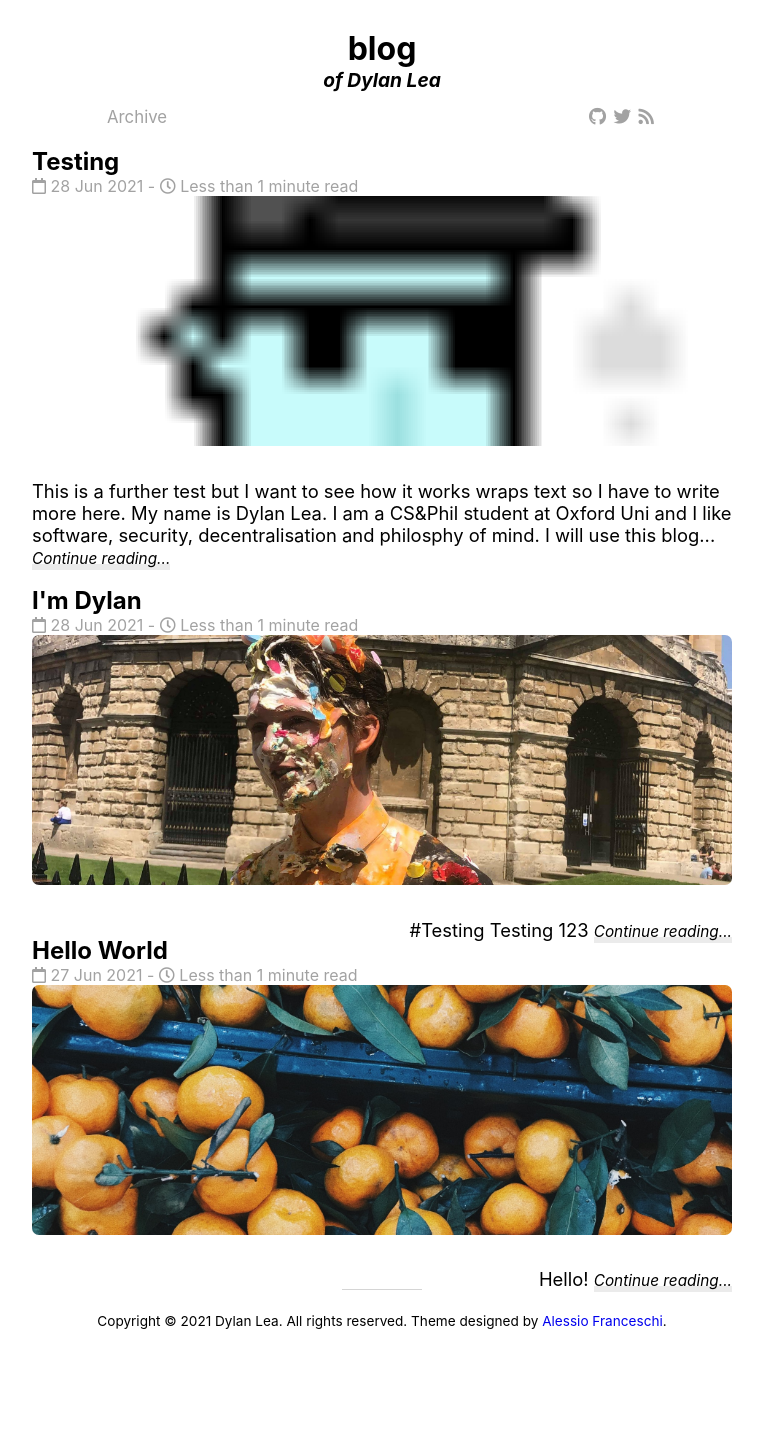
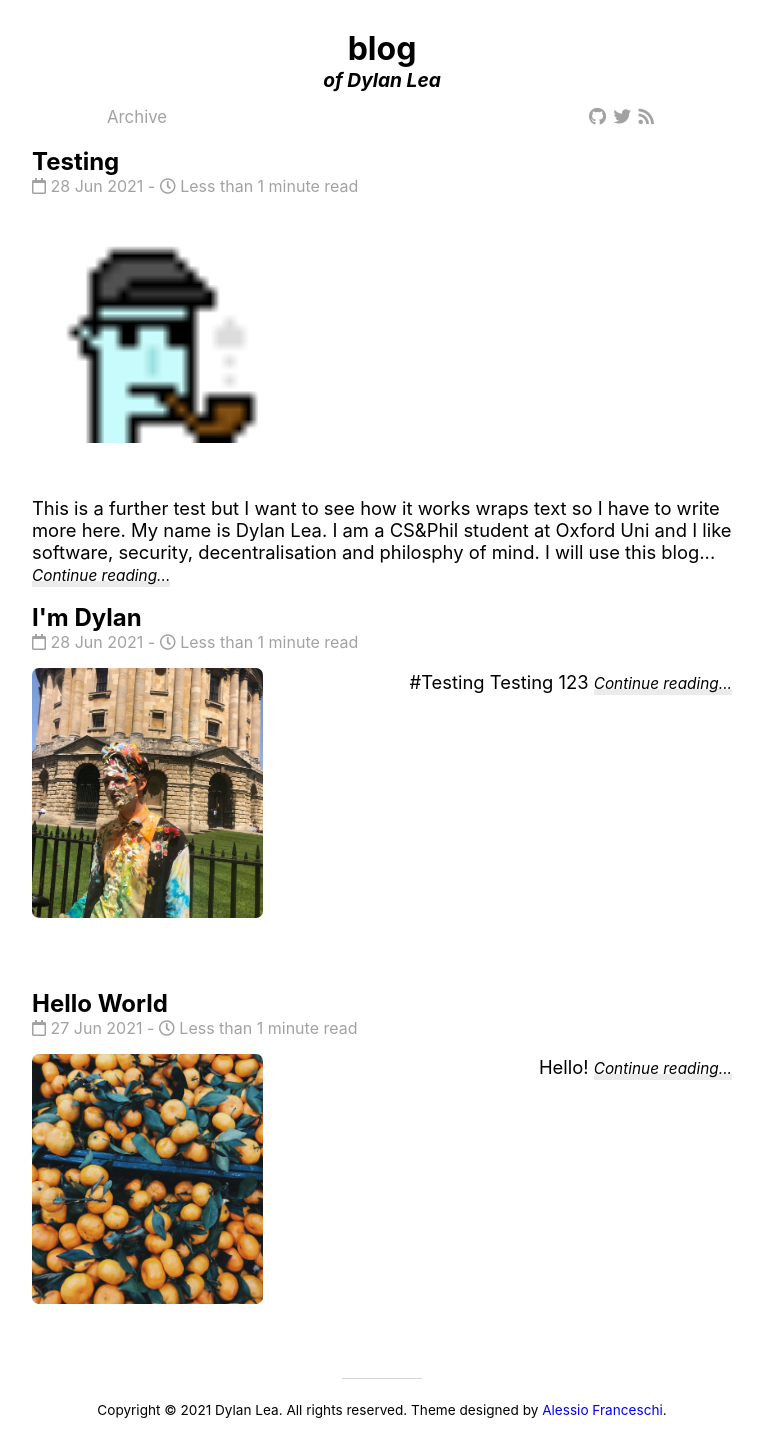
Before and after one commit to DylanCantCode/dylancantcode.github.io, a Jekyll site: the page built from index.html, in a window 1280 px wide. Shown: the whole page, without its empty margins (258-1021 px from the left). Built offline with Jekyll 4.4.1, drawn with Linux system fonts in a browser that asks for light colours; nearby versions of some CDN libraries; the list of posts is cut into pages by our own code; before the commit the page ends 1343 px from its top, so only the background shows below that.

Commit message:
trial and error

```diff
--- a/_layouts/home.html
+++ b/_layouts/home.html
@@ -18,16 +18,16 @@ title: Home
 
     {% if site.data.settings.featured-img.active %}
     <div>
-    <span class = "featured-img-container">
+    <div class = "featured-img-container">
     {% if post.image %}
         <a href="{{ post.url | relative_url }}"><img src="{{ post.image | relative_url }}"/></a>
     {% endif %}
     {% if post.gif %}
         <a href="{{ post.url | relative_url }}">{% include gif.html file = post.gif %}</a>
     {% endif %}
-    </span>
+    </div>
     {% endif %}
-    <span class = "post-content">
+    <div class = "post-content">
         <p>
             {% if post.customexcerpt %}
                 {{post.customexcerpt | strip_html | truncatewords:50}}
@@ -36,7 +36,7 @@ title: Home
             {% endif %}
             <span class = "continue-reading"><a href="{{ post.url | relative_url }}">Continue reading...</a></span>
         </p>
-    </span>
+    </div>
     </div>
 </div>
 {% endfor %}
--- a/_sass/home.scss
+++ b/_sass/home.scss
@@ -6,12 +6,16 @@
     border-radius: $amount;
 }
 
-.post-content{
-    float: right
+.post-content {
+    float: right;
+    display: inline-block;
 }
 .featured-img-container{
     margin-block-start: 1em;
     margin-block-end: 1em;
+    min-width: 33%;
+    max-width: 50%;
+    display: inline-block;
     img{
         object-fit: cover;
         width: 100%;
```
